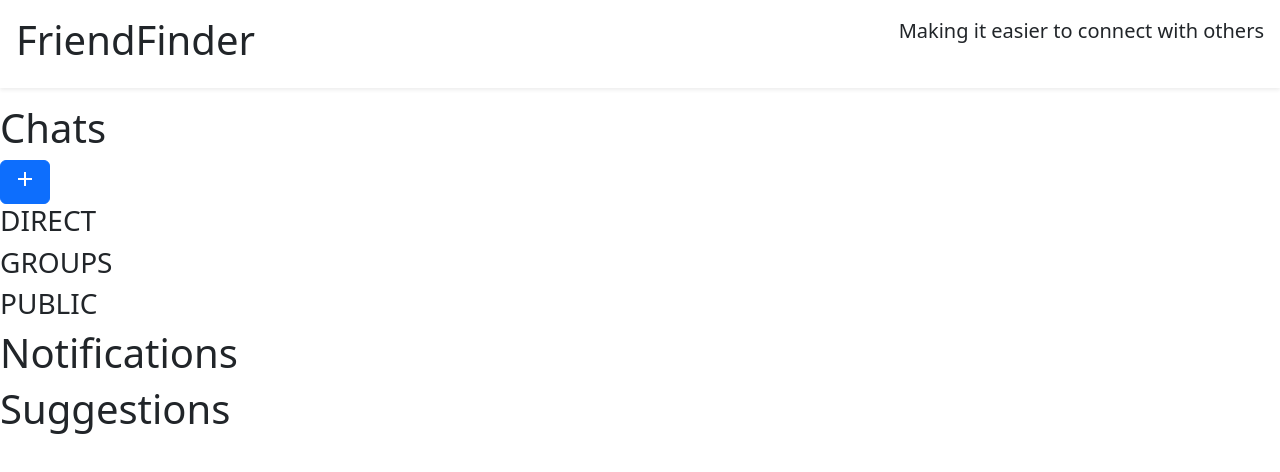
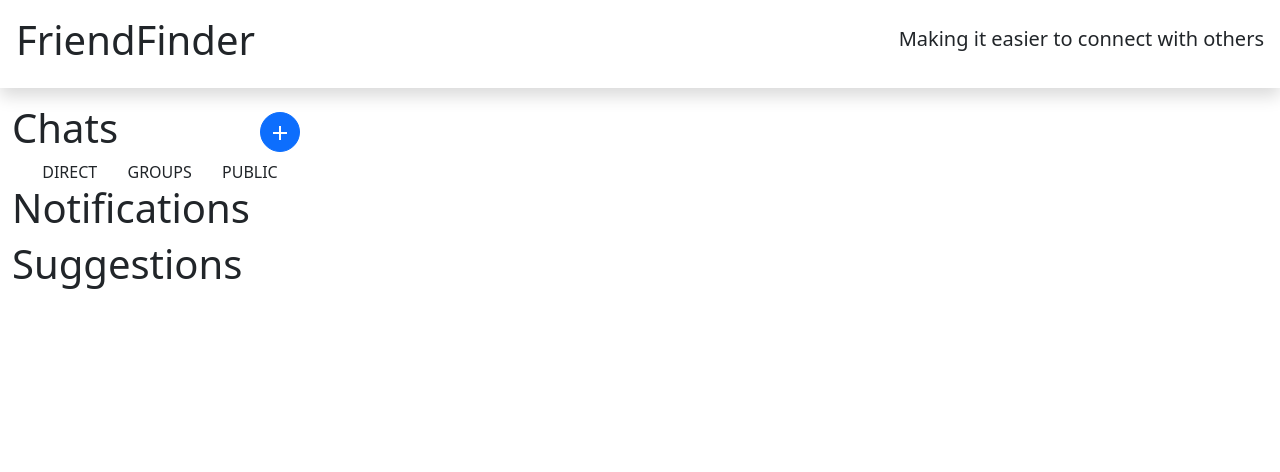
Before and after one commit to CarterM7272/friendfinder, a plain HTML site: page frontend/index.html in a window 1280 px wide. Drawn offline with nearby package versions, Linux system fonts and the light colour scheme.

Commit message:
added more bootstrap styling to messages page.

```diff
--- a/frontend/index.html
+++ b/frontend/index.html
@@ -10,34 +10,38 @@
   <title>FriendFinder</title>
 </head>
 <body>
-  <div id="page-title" class="d-flex flex-row mb-3 p-3 justify-content-between shadow-sm bg-body">
+  <div id="page-title" class="d-flex flex-row mb-3 p-3 justify-content-between shadow bg-body">
     <h1>FriendFinder</h1>
-    <p class="text-body-secondary lead">Making it easier to connect with others</p>
+    <span class="pt-2 text-body-secondary lead">Making it easier to connect with others</span>
   </div>
 
   <div id=""></div>
 
-  <div id="chat-log" class="d-flex flex-column">
-    <div id="chat-log-top">
+  <div id="chat-log" class="container-fluid">
+    <div class="row">
+      <div id="chat-log-top" class="col">
+        <div class="d-flex align-middle justify-content-between" id="chat-header">
           <h1>Chats</h1>
 
-    <button type="button" id="create-msg-btn" class="btn btn-primary btn-small"><span class="material-symbols-outlined">
-      add
-      </span></button>
+          <button type="button" id="create-msg-btn" class="btn btn-primary m-2">
+            <span id="add-btn" class="material-symbols-outlined align-middle">add</span>
+          </button>
         </div>
 
-    <div id="msg-tabs">
-      <h3>DIRECT</h3>
-      <h3>GROUPS</h3>
-      <h3>PUBLIC</h3>
+
+        <nav id="msg-tabs" class="col d-flex justify-content-evenly">
+          <a class="nav-link active" href="#">DIRECT</a>
+          <a class="nav-link active" href="#">GROUPS</a>
+          <a class="nav-link active" href="#">PUBLIC</a>
+        </nav>
       </div>
 
-    <div id="messages">
+
+    <div id="messages" class="col-9">
 
     </div>
-  </div>
 
-  <div id="right-side-elements">
+    <div id="right-side-elements" class="col">
       <div id="notifications">
         <h1>Notifications</h1>
       </div>
@@ -45,6 +49,10 @@
         <h1>Suggestions</h1>
       </div>
     </div>
+  </div>
+  </div>
+
+
 
 
 <script src="https://cdn.jsdelivr.net/npm/bootstrap@5.2.3/dist/js/bootstrap.bundle.min.js
--- a/frontend/style.css
+++ b/frontend/style.css
@@ -0,0 +1,6 @@
+#create-msg-btn {
+  border-radius: 20px;
+  width: 40px;
+  height: 40px;
+  padding: 0px;
+}
```
Lines whose indentation alone changed are shown as unchanged.
